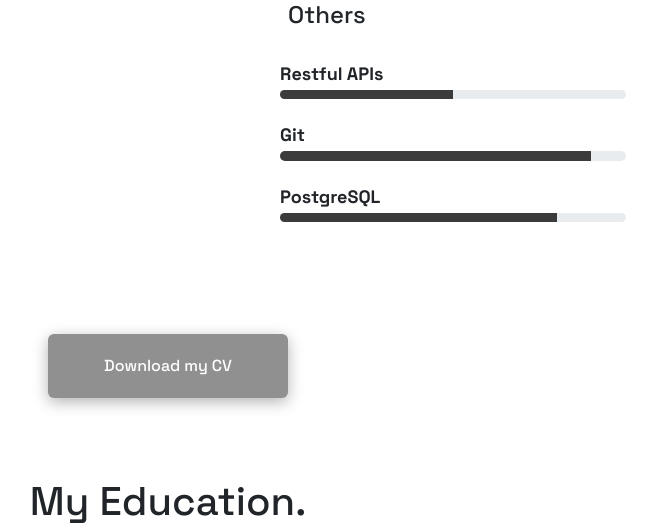
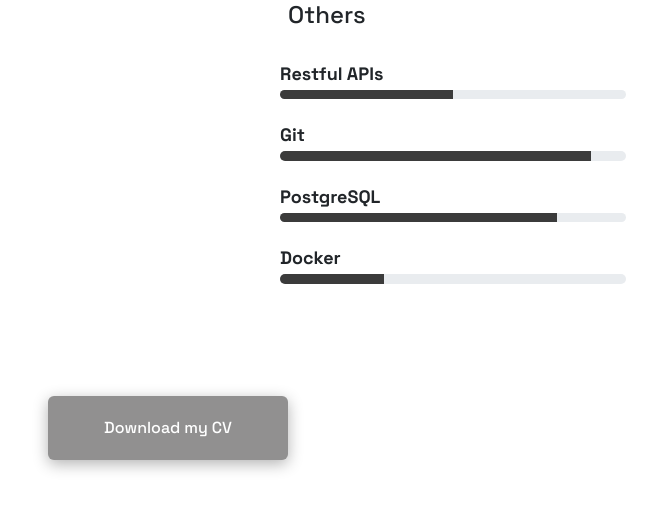
Before and after one commit to BaranovTim/My_website, a Django app: page / in a window 1280 px wide. Shown: the part 2106-2632 px from the top of the page, without its empty margins (472-1129 px from the left). Run offline with Django 5.2, Linux system fonts and the light colour scheme; some libraries are stand-ins or nearby versions.

Commit message:
added Docker

```diff
--- a/Tim_Website/main/templates/main/index.html
+++ b/Tim_Website/main/templates/main/index.html
@@ -174,6 +174,12 @@
                                     <strong>PostgreSQL</strong>
                                     <div class="progress">
                                         <div class="progress-bar appear-animation--short" role="progressbar" style="width: 80%;" aria-valuenow="50" aria-valuemin="0" aria-valuemax="100"></div>
+                                    </div>
+                                </li>
+                                <li>
+                                    <strong>Docker</strong>
+                                    <div class="progress">
+                                        <div class="progress-bar appear-animation--short" role="progressbar" style="width: 30%;" aria-valuenow="50" aria-valuemin="0" aria-valuemax="100"></div>
                                     </div>
                                 </li>
 
```
